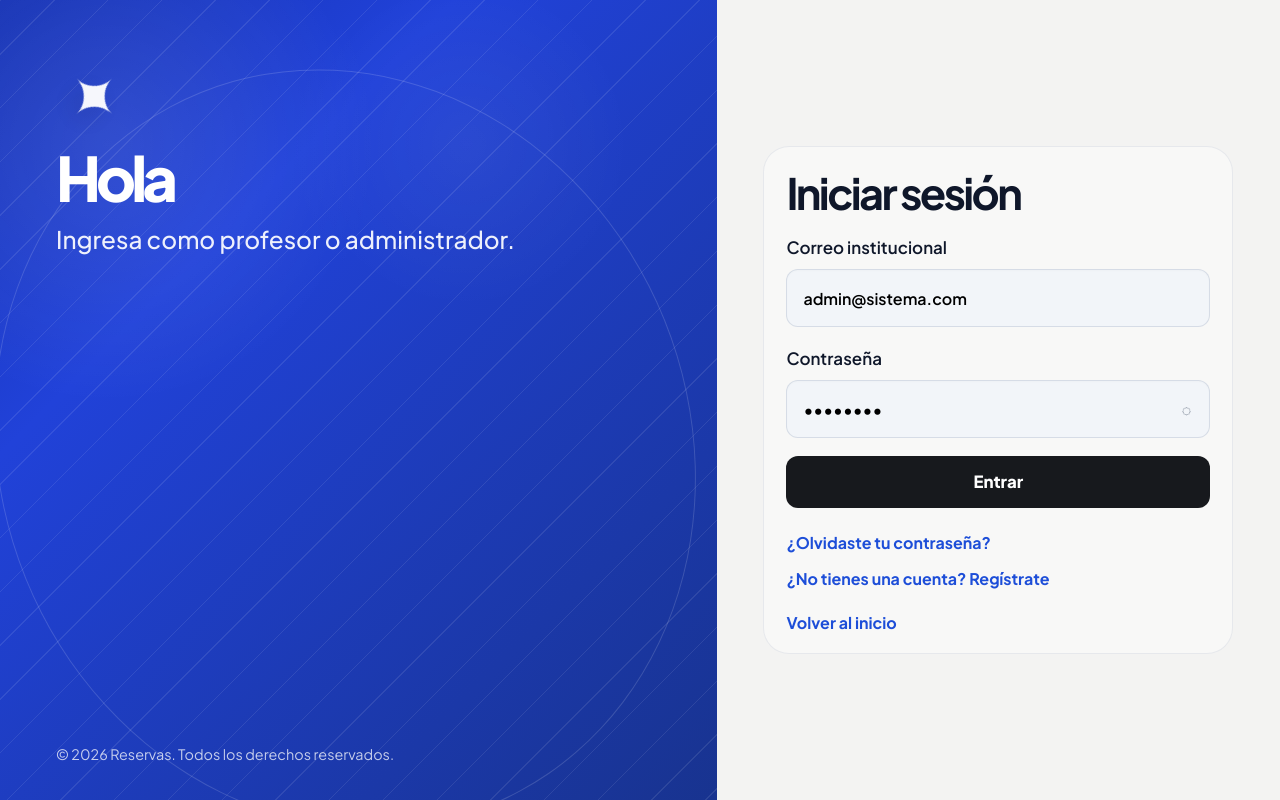
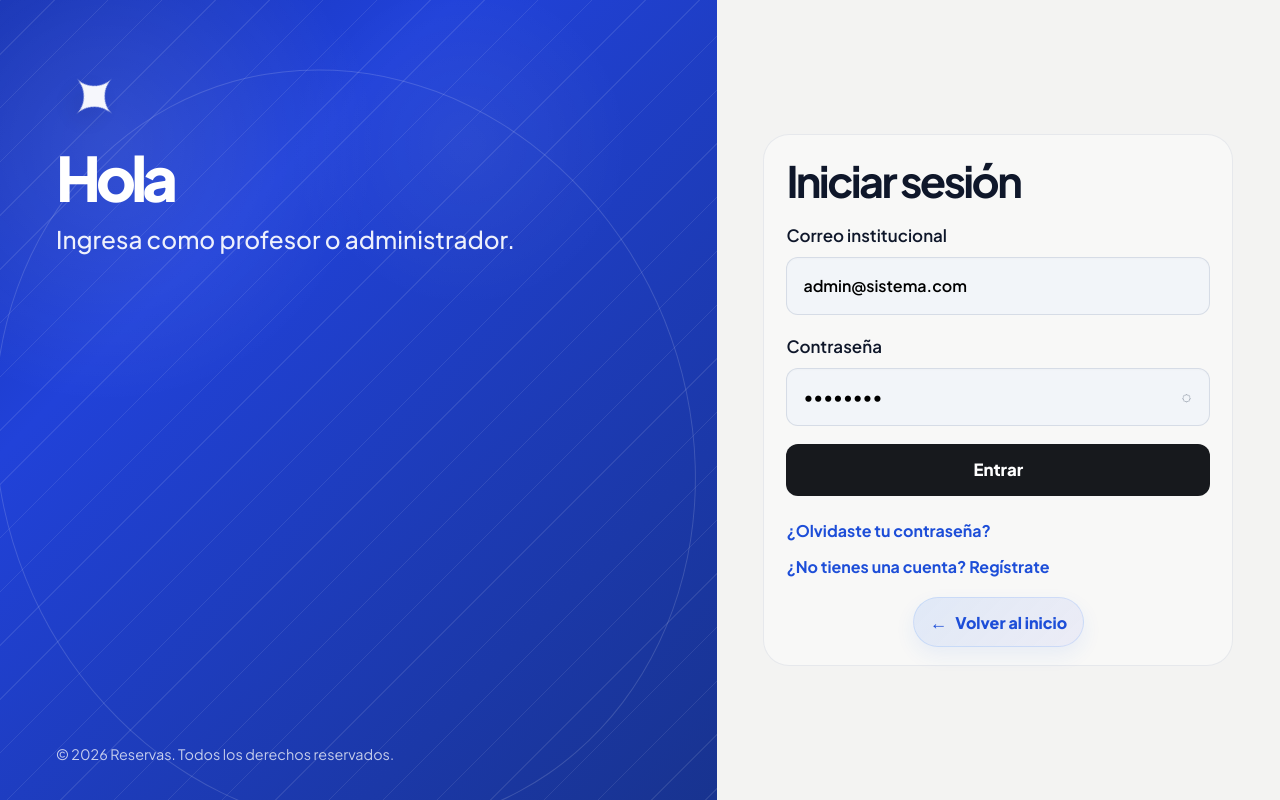
Before and after one commit to isyoimerr/sistema-reservas-aulas, a Next.js app in the folder migracion-vercel/: page /login in a window 1280 px wide. Built offline with nearby package versions, Linux system fonts and the light colour scheme; no server answers.

Commit message:
Mejora visual login y contribucion isyoimerr

```diff
--- a/migracion-vercel/app/globals.css
+++ b/migracion-vercel/app/globals.css
@@ -1243,7 +1243,32 @@ button, input, select, textarea { font: inherit; }
 }
 
 .back-link {
-  align-self: flex-start;
+  display: inline-flex;
+  align-items: center;
+  justify-content: center;
+  gap: 8px;
+  align-self: center;
+  width: fit-content;
+  padding: 0.7rem 1rem;
+  border-radius: 999px;
+  background: linear-gradient(135deg, rgba(59, 130, 246, 0.12), rgba(99, 102, 241, 0.08));
+  border: 1px solid rgba(59, 130, 246, 0.16);
+  color: #1d4ed8;
+  font-weight: 800;
+  text-decoration: none;
+  transition: transform 0.18s ease, box-shadow 0.18s ease, background 0.18s ease;
+  box-shadow: 0 8px 20px rgba(37, 99, 235, 0.08);
+}
+
+.back-link:hover {
+  transform: translateY(-1px);
+  background: linear-gradient(135deg, rgba(59, 130, 246, 0.18), rgba(99, 102, 241, 0.12));
+  box-shadow: 0 12px 24px rgba(37, 99, 235, 0.12);
+}
+
+.back-link span:first-child {
+  font-size: 1.1rem;
+  line-height: 1;
 }
 
 @media (max-width: 900px) {
--- a/migracion-vercel/app/login/page.tsx
+++ b/migracion-vercel/app/login/page.tsx
@@ -170,8 +170,9 @@ export default function LoginPage() {
                 </Link>
               </div>
 
-              <Link href="/" className="text-link back-link">
-                Volver al inicio
+              <Link href="/" className="back-link" aria-label="Volver al inicio">
+                <span aria-hidden="true">←</span>
+                <span>Volver al inicio</span>
               </Link>
             </form>
           </div>
```
